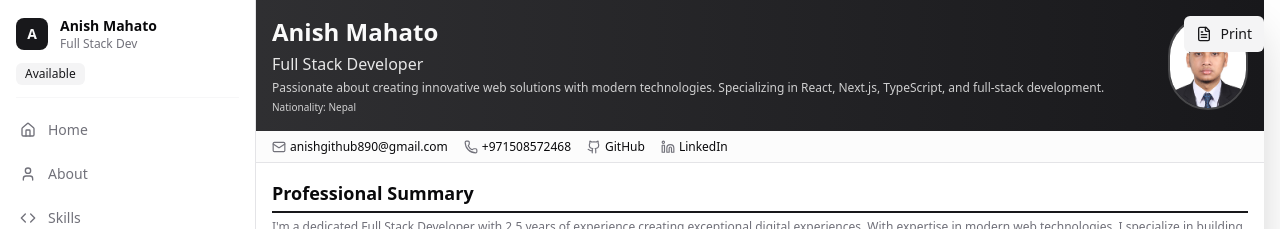
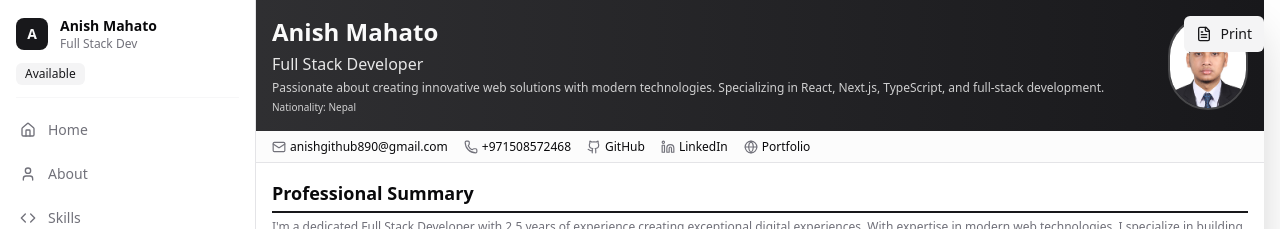
Before and after one commit to anishgithub890/personal-portfolio, a Next.js app: page /cv in a window 1280 px wide. Shown: the top 229 px of the page. Built offline with nearby package versions, Linux system fonts and the light colour scheme; no server answers.

Commit message:
cv-update

```diff
--- a/src/components/CVPage.tsx
+++ b/src/components/CVPage.tsx
@@ -1,7 +1,7 @@
 'use client';
 import portfolioContent from '@/lib/portfolio-content';
 import { Button } from '@/components/ui/button';
-import { Mail, Phone, Github, Linkedin, FileText } from 'lucide-react';
+import { Mail, Phone, Github, Linkedin, FileText, Globe } from 'lucide-react';
 import type { JobExperience, Skill } from '@/types/portfolio-content';
 import Image from 'next/image';
 
@@ -76,6 +76,12 @@ export default function CVPage() {
               <Linkedin className="h-3.5 w-3.5 shrink-0 text-muted-foreground align-middle print:h-3 print:w-3 print:shrink-0" />
               <a href={footer.social.linkedin} target="_blank" rel="noopener noreferrer" className="hover:underline align-middle print:text-xs print:leading-none">
                 LinkedIn
+              </a>
+            </div>
+            <div className="inline-flex items-center gap-1 flex-nowrap whitespace-nowrap print:flex-nowrap print:whitespace-nowrap">
+              <Globe className="h-3.5 w-3.5 shrink-0 text-muted-foreground align-middle print:h-3 print:w-3 print:shrink-0" />
+              <a href={footer.contact.portfolio} target="_blank" rel="noopener noreferrer" className="hover:underline align-middle print:text-xs print:leading-none">
+                Portfolio
               </a>
             </div>
           </div>
--- a/src/data/portfolio-content.json
+++ b/src/data/portfolio-content.json
@@ -286,7 +286,8 @@
     },
     "contact": {
       "email": "anishgithub890@gmail.com",
-      "whatsapp": "+971508572468"
+      "whatsapp": "+971508572468",
+      "portfolio": "https://anishnp.vercel.app"
     },
     "social": {
       "github": "https://github.com/anishgithub890",
--- a/src/types/portfolio-content.d.ts
+++ b/src/types/portfolio-content.d.ts
@@ -121,6 +121,7 @@ export interface FooterContent {
   contact: {
     email: string;
     whatsapp: string;
+    portfolio: string;
   };
   social: {
     github: string;
```
